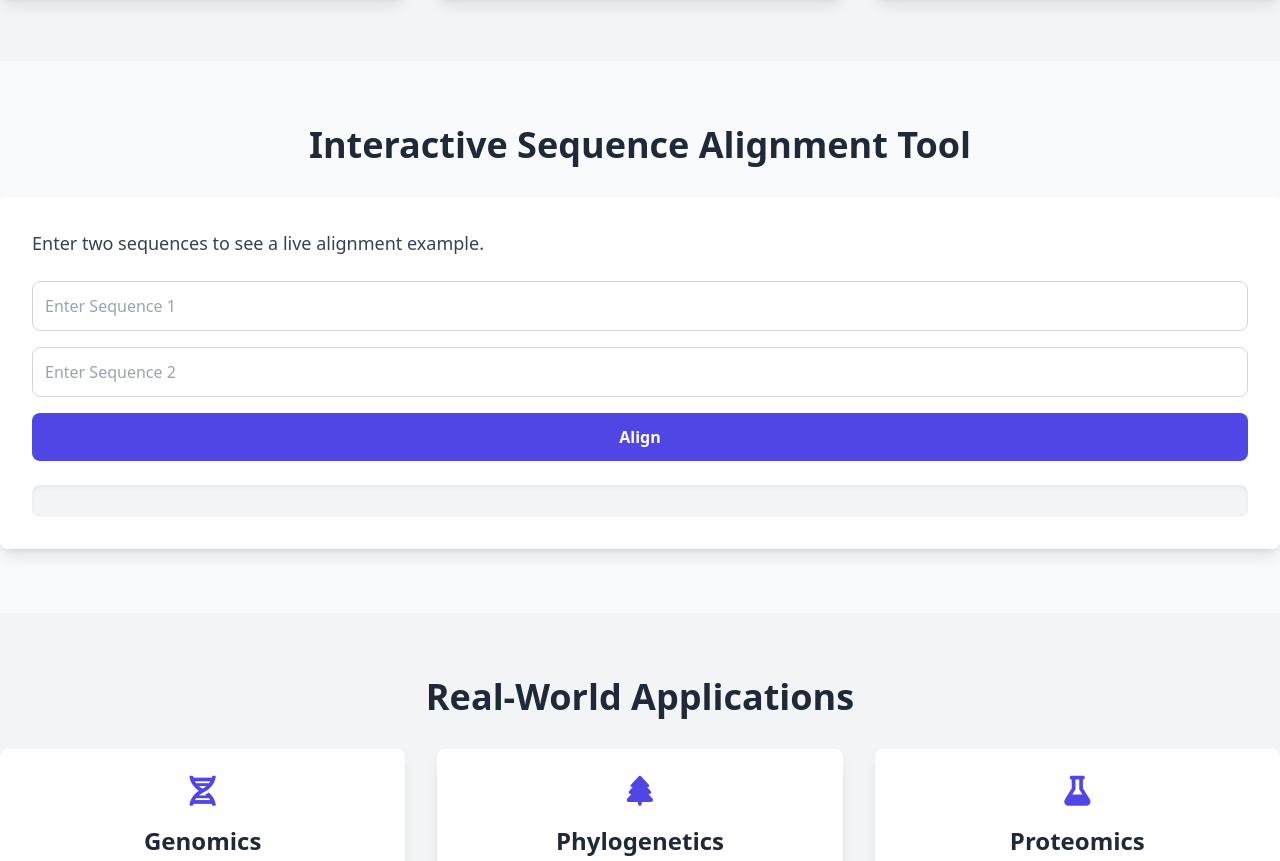
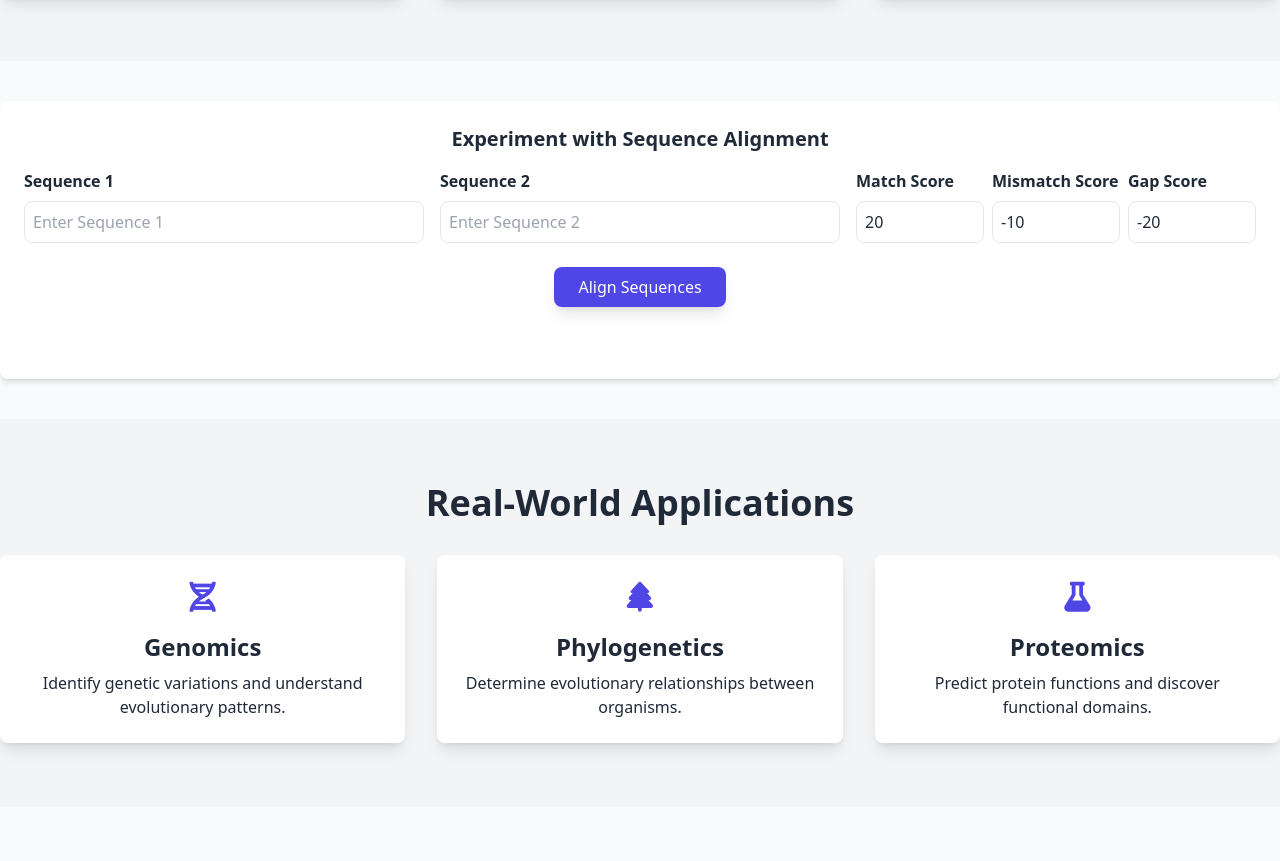
Before and after one commit to shashanka2a/sequence-alignment, a plain HTML site: page index.html in a window 1280 px wide. Shown: the part 1043-1904 px from the top of the page. Drawn offline with nearby package versions, Linux system fonts and the light colour scheme.

Commit message:
Update index.html

```diff
--- a/index.html
+++ b/index.html
@@ -84,22 +84,54 @@
     </div>
   </section>
 
-  <!-- Interactive Tool -->
-  <section id="tool" class="py-16">
-    <div class="container mx-auto">
-      <h3 class="text-4xl font-bold text-center mb-8">Interactive Sequence Alignment Tool</h3>
-      <div class="bg-white shadow-lg p-8 rounded-lg">
-        <p class="text-lg text-gray-700 mb-6">Enter two sequences to see a live alignment example.</p>
-        <div class="flex flex-col space-y-4">
-          <input type="text" id="sequence1" placeholder="Enter Sequence 1" class="p-3 border border-gray-300 rounded-lg focus:ring focus:ring-primary">
-          <input type="text" id="sequence2" placeholder="Enter Sequence 2" class="p-3 border border-gray-300 rounded-lg focus:ring focus:ring-primary">
-          <button onclick="alignSequences()" class="px-6 py-3 bg-primary text-white font-semibold rounded-lg hover:bg-secondary">Align</button>
+  <!-- Tool Section -->
+  <section class="py-10 container mx-auto">
+    <div class="bg-white shadow-md rounded-lg p-6">
+      <h2 class="text-xl font-bold mb-4 text-center">Experiment with Sequence Alignment</h2>
+
+      <!-- Input Fields -->
+      <div class="grid grid-cols-1 md:grid-cols-3 gap-4 mb-6">
+        <div>
+          <label class="block font-semibold mb-2">Sequence 1</label>
+          <input type="text" id="sequence1" class="w-full p-2 border rounded-lg" placeholder="Enter Sequence 1">
         </div>
-        <div id="result" class="mt-6 p-4 bg-gray-100 rounded-lg shadow-inner"></div>
+        <div>
+          <label class="block font-semibold mb-2">Sequence 2</label>
+          <input type="text" id="sequence2" class="w-full p-2 border rounded-lg" placeholder="Enter Sequence 2">
+        </div>
+        <div class="grid grid-cols-3 gap-2">
+          <div>
+            <label class="block font-semibold mb-2">Match Score</label>
+            <input type="number" id="matchScore" value="20" class="w-full p-2 border rounded-lg">
+          </div>
+          <div>
+            <label class="block font-semibold mb-2">Mismatch Score</label>
+            <input type="number" id="mismatchScore" value="-10" class="w-full p-2 border rounded-lg">
+          </div>
+          <div>
+            <label class="block font-semibold mb-2">Gap Score</label>
+            <input type="number" id="gapScore" value="-20" class="w-full p-2 border rounded-lg">
+          </div>
+        </div>
+      </div>
+
+      <!-- Align Button -->
+      <div class="text-center mb-6">
+        <button onclick="alignSequences()" class="px-6 py-2 bg-primary text-white rounded-lg shadow-lg hover:bg-green-600">
+          Align Sequences
+        </button>
+      </div>
+
+      <!-- Results Section -->
+      <div id="results" class="text-center">
+        <!-- Alignment Visualization -->
+        <div id="alignment" class="grid grid-cols-1 md:grid-cols-2 gap-4 text-sm font-mono"></div>
+
+        <!-- Score Visualization -->
+        <div id="scores" class="grid grid-cols-1 gap-4 text-sm font-mono mt-6"></div>
       </div>
     </div>
   </section>
-
   <!-- Applications -->
   <section id="applications" class="py-16 bg-gray-100">
     <div class="container mx-auto text-center">
@@ -157,18 +189,74 @@
 
   <!-- JavaScript -->
   <script>
-    function alignSequences() {
-      const seq1 = document.getElementById('sequence1').value;
-      const seq2 = document.getElementById('sequence2').value;
-      const resultDiv = document.getElementById('result');
+function alignSequences() {
+  const seq1 = document.getElementById("sequence1").value.toUpperCase();
+  const seq2 = document.getElementById("sequence2").value.toUpperCase();
+  const matchScore = parseInt(document.getElementById("matchScore").value);
+  const mismatchScore = parseInt(document.getElementById("mismatchScore").value);
+  const gapScore = parseInt(document.getElementById("gapScore").value);
 
-      if (!seq1 || !seq2) {
-        resultDiv.textContent = "Please enter both sequences.";
-        return;
-      }
+  // Input validation
+  if (!seq1 || !seq2) {
+    alert("Please enter both sequences!");
+    return;
+  }
 
-      resultDiv.innerHTML = `<p class="text-gray-700">Aligned Sequences:</p><pre class="bg-gray-200 p-4 rounded-lg">${seq1}\n${seq2}</pre>`;
+  let alignment1 = [];
+  let alignment2 = [];
+  let scoreRow = [];
+  let cumulativeScore = 0;
+
+  for (let i = 0; i < Math.max(seq1.length, seq2.length); i++) {
+    const char1 = seq1[i] || "-";
+    const char2 = seq2[i] || "-";
+
+    if (char1 === char2) {
+      alignment1.push(char1);
+      alignment2.push(char2);
+      scoreRow.push(matchScore);
+      cumulativeScore += matchScore;
+    } else if (char1 === "-" || char2 === "-") {
+      alignment1.push(char1);
+      alignment2.push(char2);
+      scoreRow.push(gapScore);
+      cumulativeScore += gapScore;
+    } else {
+      alignment1.push(char1);
+      alignment2.push(char2);
+      scoreRow.push(mismatchScore);
+      cumulativeScore += mismatchScore;
     }
+  }
+
+  renderResults(alignment1, alignment2, scoreRow, cumulativeScore);
+}
+
+function renderResults(alignment1, alignment2, scoreRow, cumulativeScore) {
+  const alignmentDiv = document.getElementById("alignment");
+  const scoresDiv = document.getElementById("scores");
+
+  alignmentDiv.innerHTML = `
+    <div>
+      <strong>Sequence 1:</strong> ${alignment1.join(" ")}
+    </div>
+    <div>
+      <strong>Sequence 2:</strong> ${alignment2.join(" ")}
+    </div>
+  `;
+
+  scoresDiv.innerHTML = `
+    <div>
+      <strong>Scores:</strong> ${scoreRow.map((score, index) =>
+        `<span style="color:${score > 0 ? "green" : score < 0 ? "red" : "blue"};">${score}</span>`
+      ).join(" ")}
+    </div>
+    <div>
+      <strong>Cumulative Score:</strong> <span style="color:${cumulativeScore >= 0 ? "green" : "red"};">${cumulativeScore}</span>
+    </div>
+  `;
+}
+
   </script>
 
 </body>
```
